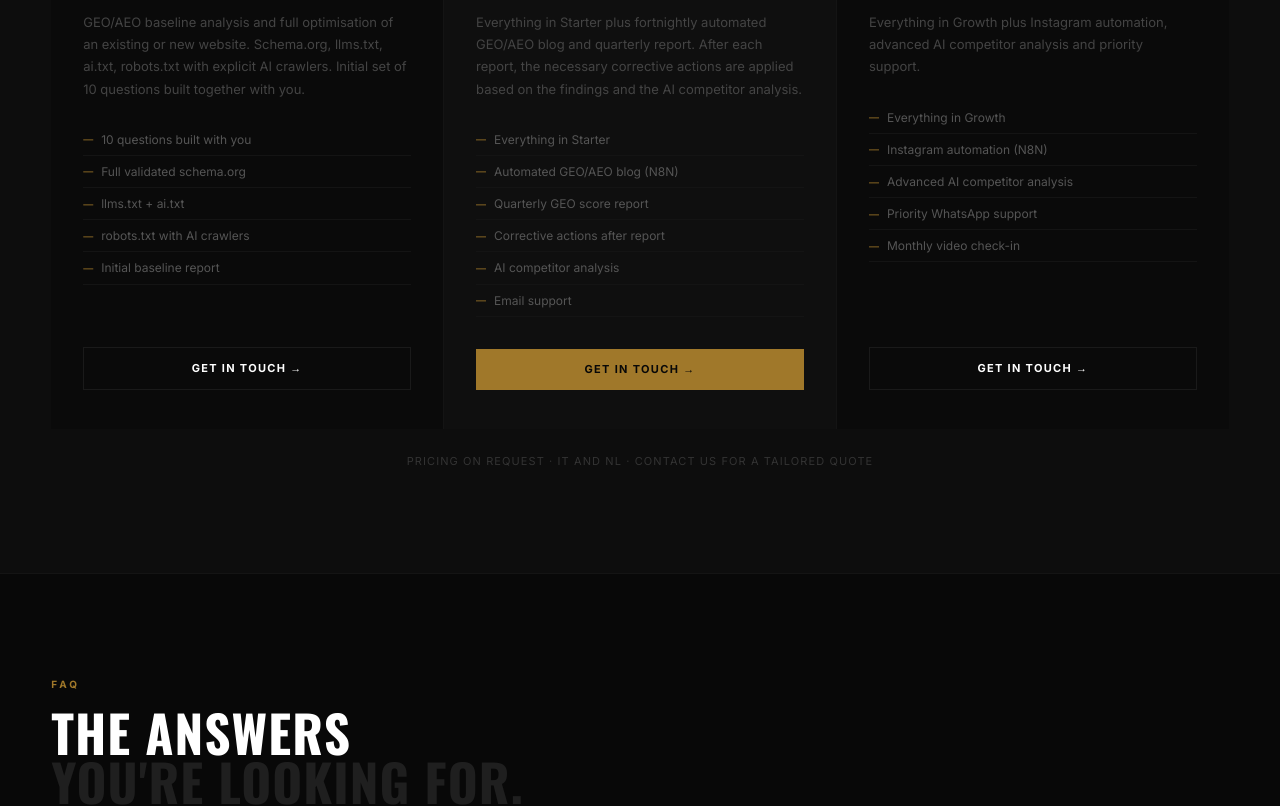
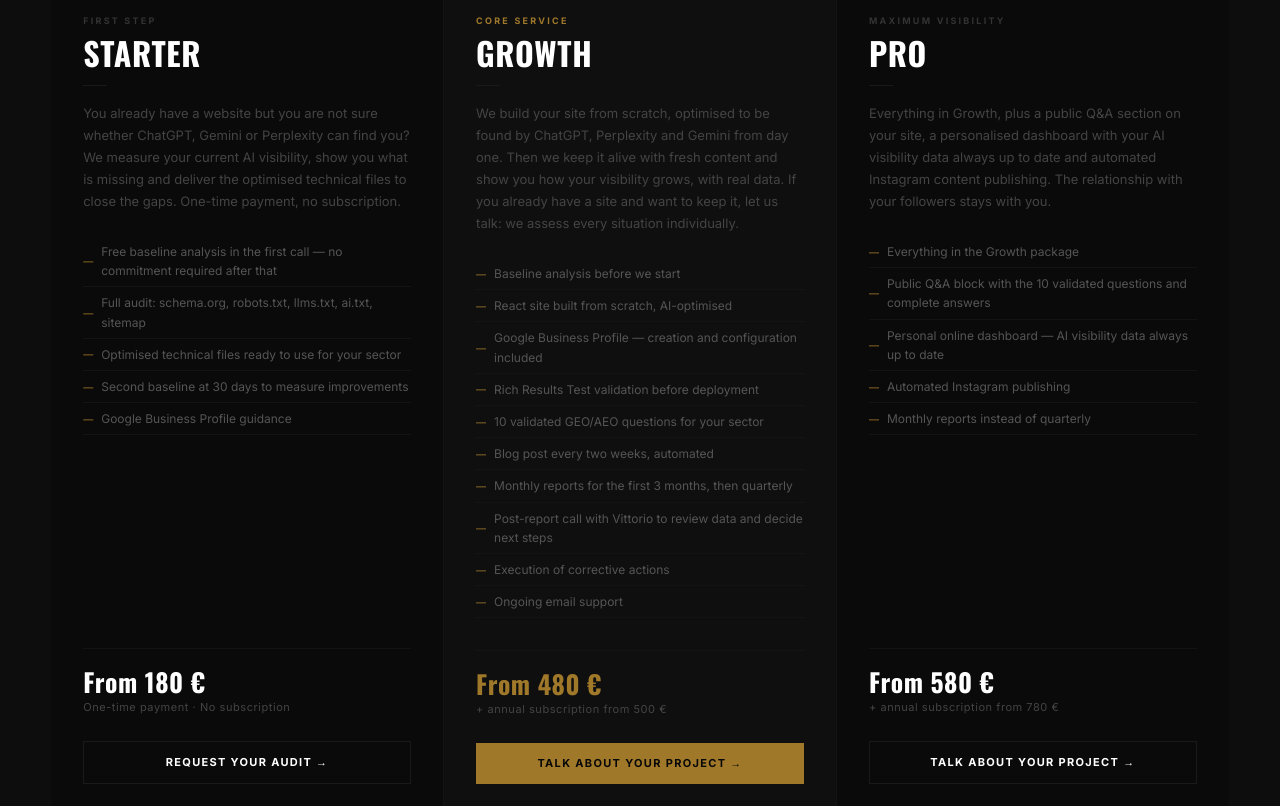
Before and after one commit to vittorionegri68-alt/aim-vns-en, a React (Vite) app: page / in a window 1280 px wide. Shown: the part 2740-3546 px from the top of the page. Built offline with nearby package versions, Linux system fonts and the light colour scheme.

Commit message:
Rename Services component to Servizi and update content

```diff
--- a/src/components/Services.jsx
+++ b/src/components/Services.jsx
@@ -1,54 +1,183 @@
-// Services.jsx — AI'm by VNS EN
+// Servizi.jsx — AI'm by VNS EN
+// v1.1 — 04/05/2026 — testi pacchetti aggiornati
 import { useEffect, useRef } from 'react'
 
-const packages = [
-  { nome: 'Starter', tag: 'Technical optimisation', desc: 'GEO/AEO baseline analysis and full optimisation of an existing or new website. Schema.org, llms.txt, ai.txt, robots.txt with explicit AI crawlers. Initial set of 10 questions built together with you.', incluso: ['10 questions built with you', 'Full validated schema.org', 'llms.txt + ai.txt', 'robots.txt with AI crawlers', 'Initial baseline report'], cta: 'Get in touch', highlight: false },
-  { nome: 'Growth', tag: 'Starter + automation', desc: 'Everything in Starter plus fortnightly automated GEO/AEO blog and quarterly report. After each report, the necessary corrective actions are applied based on the findings and the AI competitor analysis.', incluso: ['Everything in Starter', 'Automated GEO/AEO blog (N8N)', 'Quarterly GEO score report', 'Corrective actions after report', 'AI competitor analysis', 'Email support'], cta: 'Get in touch', highlight: true },
-  { nome: 'Pro', tag: 'Growth + Instagram', desc: 'Everything in Growth plus Instagram automation, advanced AI competitor analysis and priority support.', incluso: ['Everything in Growth', 'Instagram automation (N8N)', 'Advanced AI competitor analysis', 'Priority WhatsApp support', 'Monthly video check-in'], cta: 'Get in touch', highlight: false },
+const pacchetti = [
+  {
+    nome: 'Starter',
+    tag: 'First step',
+    desc: 'You already have a website but you are not sure whether ChatGPT, Gemini or Perplexity can find you? We measure your current AI visibility, show you what is missing and deliver the optimised technical files to close the gaps. One-time payment, no subscription.',
+    incluso: [
+      'Free baseline analysis in the first call — no commitment required after that',
+      'Full audit: schema.org, robots.txt, llms.txt, ai.txt, sitemap',
+      'Optimised technical files ready to use for your sector',
+      'Second baseline at 30 days to measure improvements',
+      'Google Business Profile guidance',
+    ],
+    prezzo: 'From 180 €',
+    prezzoSub: 'One-time payment · No subscription',
+    cta: 'Request your audit',
+    highlight: false,
+  },
+  {
+    nome: 'Growth',
+    tag: 'Core service',
+    desc: 'We build your site from scratch, optimised to be found by ChatGPT, Perplexity and Gemini from day one. Then we keep it alive with fresh content and show you how your visibility grows, with real data. If you already have a site and want to keep it, let us talk: we assess every situation individually.',
+    incluso: [
+      'Baseline analysis before we start',
+      'React site built from scratch, AI-optimised',
+      'Google Business Profile — creation and configuration included',
+      'Rich Results Test validation before deployment',
+      '10 validated GEO/AEO questions for your sector',
+      'Blog post every two weeks, automated',
+      'Monthly reports for the first 3 months, then quarterly',
+      'Post-report call with Vittorio to review data and decide next steps',
+      'Execution of corrective actions',
+      'Ongoing email support',
+    ],
+    prezzo: 'From 480 €',
+    prezzoSub: '+ annual subscription from 500 €',
+    cta: 'Talk about your project',
+    highlight: true,
+  },
+  {
+    nome: 'Pro',
+    tag: 'Maximum visibility',
+    desc: 'Everything in Growth, plus a public Q&A section on your site, a personalised dashboard with your AI visibility data always up to date and automated Instagram content publishing. The relationship with your followers stays with you.',
+    incluso: [
+      'Everything in the Growth package',
+      'Public Q&A block with the 10 validated questions and complete answers',
+      'Personal online dashboard — AI visibility data always up to date',
+      'Automated Instagram publishing',
+      'Monthly reports instead of quarterly',
+    ],
+    prezzo: 'From 580 €',
+    prezzoSub: '+ annual subscription from 780 €',
+    cta: 'Talk about your project',
+    highlight: false,
+  },
 ]
 
-export default function Services() {
+export default function Servizi() {
   const ref = useRef(null)
+
   useEffect(() => {
-    const observer = new IntersectionObserver(entries => entries.forEach(e => { if (e.isIntersecting) e.target.classList.add('visible') }), { threshold: 0.1 })
+    const observer = new IntersectionObserver(
+      entries => entries.forEach(e => {
+        if (e.isIntersecting) e.target.classList.add('visible')
+      }),
+      { threshold: 0.1 }
+    )
     ref.current?.querySelectorAll('.reveal').forEach(el => observer.observe(el))
     return () => observer.disconnect()
   }, [])
+
   return (
-    <section id="services" ref={ref} style={{ background: '#0d0d0d', padding: 'clamp(64px,8vw,120px) 0', borderTop: '1px solid #141414' }}>
+    <section id="services" ref={ref}
+      style={{ background: '#0d0d0d', padding: 'clamp(64px,8vw,120px) 0',
+        borderTop: '1px solid #141414' }}>
       <div style={{ maxWidth: '1440px', margin: '0 auto', padding: '0 clamp(24px,4vw,64px)' }}>
+
+        {/* Header */}
         <div style={{ marginBottom: 'clamp(40px,5vw,64px)' }}>
-          <div style={{ fontFamily: "'Inter', sans-serif", fontWeight: 700, fontSize: '10px', letterSpacing: '0.3em', textTransform: 'uppercase', color: '#A0782A', marginBottom: '1rem' }}>Packages</div>
-          <h2 style={{ fontFamily: "'Oswald', sans-serif", fontWeight: 700, fontSize: 'clamp(36px,4vw,64px)', textTransform: 'uppercase', letterSpacing: '0.02em', color: '#ffffff', lineHeight: 0.95 }}>
-            CHOOSE YOUR<br /><span style={{ color: '#A0782A' }}>STARTING POINT.</span>
+          <div style={{ fontFamily: "'Inter', sans-serif", fontWeight: 700, fontSize: '10px',
+            letterSpacing: '0.3em', textTransform: 'uppercase', color: '#A0782A',
+            marginBottom: '1rem' }}>Packages</div>
+          <h2 style={{ fontFamily: "'Oswald', sans-serif", fontWeight: 700,
+            fontSize: 'clamp(36px,4vw,64px)', textTransform: 'uppercase',
+            letterSpacing: '0.02em', color: '#ffffff', lineHeight: 0.95 }}>
+            CHOOSE YOUR<br />
+            <span style={{ color: '#A0782A' }}>STARTING POINT.</span>
           </h2>
+          <p style={{ fontFamily: "'Inter', sans-serif", fontSize: 'clamp(13px,1vw,15px)',
+            color: '#444', lineHeight: 1.7, marginTop: '1.5rem', maxWidth: '600px' }}>
+            Every AI'm by VNS project is a direct collaboration with Vittorio.
+            No middlemen, no off-the-shelf solutions: every intervention is built
+            together with you and validated before going live.
+            We are here to help you grow together.
+          </p>
         </div>
-        <div style={{ display: 'grid', gridTemplateColumns: 'repeat(3,1fr)', gap: '1px', background: '#141414' }} className="packs-grid">
-          {packages.map((p, i) => (
-            <div key={i} className="reveal" style={{ background: p.highlight ? '#0f0f0f' : '#0a0a0a', padding: 'clamp(28px,3vw,48px) clamp(20px,2.5vw,36px)', borderTop: p.highlight ? '2px solid #A0782A' : '2px solid transparent', transitionDelay: `${i * 0.1}s`, display: 'flex', flexDirection: 'column' }}>
-              <div style={{ fontFamily: "'Inter', sans-serif", fontWeight: 700, fontSize: '9px', color: p.highlight ? '#A0782A' : '#333', letterSpacing: '0.25em', textTransform: 'uppercase', marginBottom: '0.5rem' }}>{p.tag}</div>
-              <div style={{ fontFamily: "'Oswald', sans-serif", fontWeight: 700, fontSize: 'clamp(28px,2.5vw,40px)', color: '#ffffff', textTransform: 'uppercase', letterSpacing: '0.02em', marginBottom: '1rem', lineHeight: 1 }}>{p.nome}</div>
+
+        {/* Cards */}
+        <div style={{ display: 'grid', gridTemplateColumns: 'repeat(3,1fr)',
+          gap: '1px', background: '#141414' }}
+          className="packs-grid">
+          {pacchetti.map((p, i) => (
+            <div key={i} className="reveal"
+              style={{
+                background: p.highlight ? '#0f0f0f' : '#0a0a0a',
+                padding: 'clamp(28px,3vw,48px) clamp(20px,2.5vw,36px)',
+                borderTop: p.highlight ? '2px solid #A0782A' : '2px solid transparent',
+                transitionDelay: `${i * 0.1}s`,
+                display: 'flex', flexDirection: 'column',
+              }}>
+              <div style={{ fontFamily: "'Inter', sans-serif", fontWeight: 700,
+                fontSize: '9px', color: p.highlight ? '#A0782A' : '#333',
+                letterSpacing: '0.25em', textTransform: 'uppercase',
+                marginBottom: '0.5rem' }}>{p.tag}</div>
+              <div style={{ fontFamily: "'Oswald', sans-serif", fontWeight: 700,
+                fontSize: 'clamp(28px,2.5vw,40px)', color: '#ffffff',
+                textTransform: 'uppercase', letterSpacing: '0.02em',
+                marginBottom: '1rem', lineHeight: 1 }}>{p.nome}</div>
               <div style={{ width: '24px', height: '1px', background: '#1A1A1A', marginBottom: '1rem' }} />
-              <p style={{ fontFamily: "'Inter', sans-serif", fontSize: 'clamp(13px,1vw,14px)', color: '#444', lineHeight: 1.7, marginBottom: '1.5rem' }}>{p.desc}</p>
+              <p style={{ fontFamily: "'Inter', sans-serif", fontSize: 'clamp(13px,1vw,14px)',
+                color: '#444', lineHeight: 1.7, marginBottom: '1.5rem' }}>{p.desc}</p>
+
               <ul style={{ listStyle: 'none', marginBottom: '2rem', flex: 1 }}>
                 {p.incluso.map((item, j) => (
-                  <li key={j} style={{ fontFamily: "'Inter', sans-serif", fontSize: '12px', color: '#555', padding: '6px 0', borderBottom: '1px solid #141414', display: 'flex', alignItems: 'center', gap: '8px' }}>
-                    <span style={{ color: '#A0782A', fontSize: '10px' }}>—</span>{item}
+                  <li key={j} style={{ fontFamily: "'Inter', sans-serif", fontSize: '12px',
+                    color: '#555', padding: '6px 0', borderBottom: '1px solid #141414',
+                    display: 'flex', alignItems: 'center', gap: '8px' }}>
+                    <span style={{ color: '#A0782A', fontSize: '10px' }}>—</span>
+                    {item}
                   </li>
                 ))}
               </ul>
-              <a href="#contact" style={{ fontFamily: "'Inter', sans-serif", fontWeight: 700, fontSize: '11px', letterSpacing: '0.12em', textTransform: 'uppercase', color: p.highlight ? '#080808' : '#ffffff', background: p.highlight ? '#A0782A' : 'transparent', border: p.highlight ? 'none' : '1px solid #1A1A1A', padding: '12px 24px', borderRadius: 0, textDecoration: 'none', display: 'inline-block', transition: 'all 0.2s', textAlign: 'center' }}
-              onMouseEnter={e => { if (p.highlight) e.currentTarget.style.opacity = '0.85'; else { e.currentTarget.style.borderColor = '#A0782A'; e.currentTarget.style.color = '#A0782A' } }}
-              onMouseLeave={e => { if (p.highlight) e.currentTarget.style.opacity = '1'; else { e.currentTarget.style.borderColor = '#1A1A1A'; e.currentTarget.style.color = '#ffffff' } }}
+
+              {/* Price block */}
+              <div style={{ borderTop: '1px solid #141414', paddingTop: '1.25rem', marginBottom: '1.5rem' }}>
+                <div style={{ fontFamily: "'Oswald', sans-serif", fontWeight: 700,
+                  fontSize: 'clamp(24px,2vw,32px)', color: p.highlight ? '#A0782A' : '#ffffff',
+                  letterSpacing: '0.02em', lineHeight: 1 }}>{p.prezzo}</div>
+                <div style={{ fontFamily: "'Inter', sans-serif", fontSize: '11px',
+                  color: '#444', marginTop: '4px', letterSpacing: '0.05em' }}>{p.prezzoSub}</div>
+              </div>
+
+              <a href="#contact" style={{
+                fontFamily: "'Inter', sans-serif", fontWeight: 700,
+                fontSize: '11px', letterSpacing: '0.12em', textTransform: 'uppercase',
+                color: p.highlight ? '#080808' : '#ffffff',
+                background: p.highlight ? '#A0782A' : 'transparent',
+                border: p.highlight ? 'none' : '1px solid #1A1A1A',
+                padding: '12px 24px', borderRadius: 0,
+                textDecoration: 'none', display: 'inline-block',
+                transition: 'all 0.2s', textAlign: 'center',
+              }}
+              onMouseEnter={e => {
+                if (p.highlight) { e.currentTarget.style.opacity = '0.85' }
+                else { e.currentTarget.style.borderColor = '#A0782A'; e.currentTarget.style.color = '#A0782A' }
+              }}
+              onMouseLeave={e => {
+                if (p.highlight) { e.currentTarget.style.opacity = '1' }
+                else { e.currentTarget.style.borderColor = '#1A1A1A'; e.currentTarget.style.color = '#ffffff' }
+              }}
               >{p.cta} →</a>
             </div>
           ))}
         </div>
-        <p style={{ fontFamily: "'Inter', sans-serif", fontSize: '11px', color: '#333', letterSpacing: '0.1em', textTransform: 'uppercase', marginTop: '1.5rem', textAlign: 'center' }}>
-          Pricing on request · IT and NL · Contact us for a tailored quote
+
+        <p style={{ fontFamily: "'Inter', sans-serif", fontSize: '11px', color: '#333',
+          letterSpacing: '0.1em', textTransform: 'uppercase', marginTop: '1.5rem',
+          textAlign: 'center' }}>
+          All prices exclude VAT · Additional language 100 € · Minimum 12 months for Growth and Pro
         </p>
       </div>
-      <style>{`@media (max-width: 768px) { .packs-grid { grid-template-columns: 1fr !important; } }`}</style>
+
+      <style>{`
+        @media (max-width: 768px) {
+          .packs-grid { grid-template-columns: 1fr !important; }
+        }
+      `}</style>
     </section>
   )
 }
```
